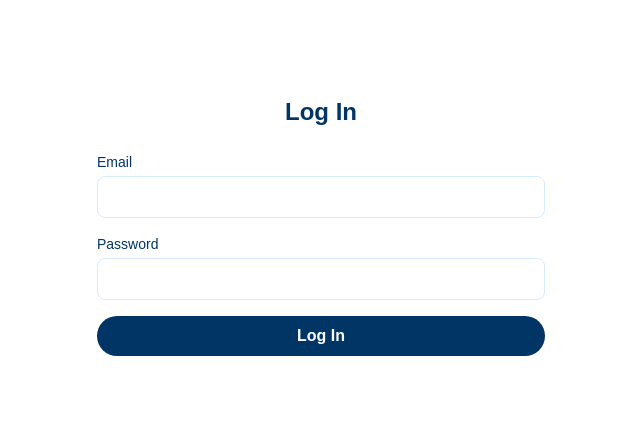
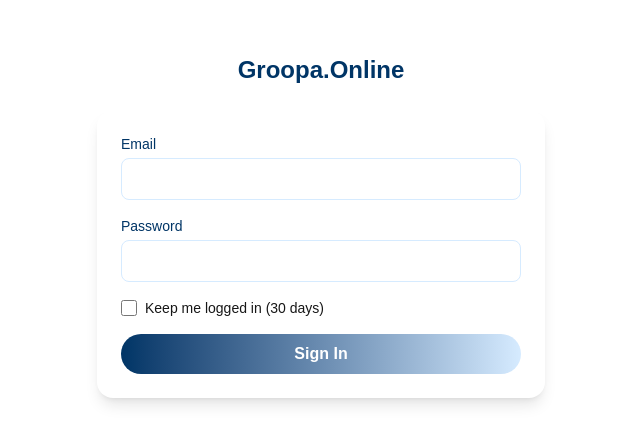
Before and after one commit to LucasBolla94/groopa-app, a Next.js app: page /auth/login in a window 1280 px wide. Shown: the part 174-618 px from the top of the page, without its empty margins (319-959 px from the left). Built offline with nearby package versions, Linux system fonts and the light colour scheme; no server answers.

Commit message:
LoginForm

```diff
--- a/src/app/auth/login/page.tsx
+++ b/src/app/auth/login/page.tsx
@@ -2,13 +2,13 @@
 import type { Metadata } from 'next'
 
 export const metadata: Metadata = {
-  title: 'Login to Groopa',
+  title: 'Groopa.Online – Sign In',
 }
 
 export default function LoginPage() {
   return (
     <main className="flex flex-col items-center justify-center min-h-screen px-4">
-      <h1 className="text-2xl font-bold text-[var(--gp-dark)] mb-6">Log In</h1>
+      <h1 className="text-2xl font-bold text-[var(--gp-dark)] mb-6">Groopa.Online</h1>
       <LoginForm />
     </main>
   )
--- a/src/components/auth/LoginForm.tsx
+++ b/src/components/auth/LoginForm.tsx
@@ -1,46 +1,117 @@
 'use client'
 import { FormEvent, useState } from 'react'
-import { signInWithEmailAndPassword } from 'firebase/auth'
-import { auth } from '@/lib/firebase'
+import {
+  signInWithEmailAndPassword,
+  setPersistence,
+  browserLocalPersistence,
+  browserSessionPersistence,
+} from 'firebase/auth'
+import { doc, getDoc } from 'firebase/firestore'
+import { auth, db } from '@/lib/firebase'
 import Input from './Input'
+import Checkbox from './Checkbox'
 import { useRouter } from 'next/navigation'
+
+type Err = { email?: string; password?: string }
 
 export default function LoginForm() {
   const router = useRouter()
+
+  /* ---------------- state ---------------- */
   const [loading, setLoading] = useState(false)
-  const [error, setError] = useState<string | null>(null)
+  const [errors, setErrors] = useState<Err>({})
+  const [touched, setTouched] = useState<Record<string, boolean>>({})
+  const [successName, setSuccessName] = useState<string | null>(null)
 
+  /* ---------------- validation helpers ---------------- */
+  const isEmail = (e: string) => /^[^\s@]+@[^\s@]+\.[^\s@]+$/.test(e)
+  const validate = (data: FormData): Err => {
+    const err: Err = {}
+    const email = data.get('email') as string
+    if (!isEmail(email)) err.email = 'Invalid email'
+    const pass = data.get('password') as string
+    if (!pass) err.password = 'Required'
+    return err
+  }
+  const filterTouched = (err: Err): Err =>
+    Object.fromEntries(Object.entries(err).filter(([k]) => touched[k]))
+
+  /* ---------------- live validate ---------------- */
+  const handleChange = (e: React.ChangeEvent<HTMLFormElement>) => {
+    setTouched(prev => ({ ...prev, [e.target.name]: true }))
+    setErrors(filterTouched(validate(new FormData(e.currentTarget))))
+  }
+
+  /* ---------------- submit ---------------- */
   const handleSubmit = async (e: FormEvent<HTMLFormElement>) => {
     e.preventDefault()
     const data = new FormData(e.currentTarget)
-    const email = data.get('email') as string
-    const password = data.get('password') as string
+    const errs = validate(data)
+    setErrors(errs)
+    setTouched({ email: true, password: true })
+    if (Object.keys(errs).length) return
+
+    const keepLogged = data.get('remember')
 
     setLoading(true)
-    setError(null)
     try {
-      await signInWithEmailAndPassword(auth, email, password)
-      router.push('/dashboard')
+      await setPersistence(
+        auth,
+        keepLogged ? browserLocalPersistence : browserSessionPersistence
+      )
+
+      const cred = await signInWithEmailAndPassword(
+        auth,
+        data.get('email') as string,
+        data.get('password') as string
+      )
+
+      // fetch firstName from Firestore
+      const snap = await getDoc(doc(db, 'users', cred.user.uid))
+      const firstName = snap.exists() ? (snap.data().firstName as string) : 'User'
+
+      setSuccessName(firstName) // show toast
+      setTimeout(() => router.push('/dash'), 2000)
     } catch (err: any) {
-      setError(err.message)
+      setErrors({ email: err.message })
     } finally {
       setLoading(false)
     }
   }
 
   return (
-    <form onSubmit={handleSubmit} className="flex flex-col gap-4 w-full max-w-md">
-      <Input name="email" type="email" label="Email" required />
-      <Input name="password" type="password" label="Password" required />
+    <>
+      {/* form card */}
+      <form
+        onSubmit={handleSubmit}
+        onChange={handleChange}
+        className="w-full max-w-md bg-[var(--gp-white)] rounded-2xl shadow-lg p-6 flex flex-col gap-4"
+      >
+        <Input name="email" label="Email" type="email" error={errors.email} />
+        <Input name="password" label="Password" type="password" error={errors.password} />
 
-      {error && <p className="text-red-600 text-sm">{error}</p>}
+        {/* remember me */}
+        <Checkbox name="remember" label="Keep me logged in (30 days)" />
 
-      <button
-        disabled={loading}
-        className="rounded-full bg-[var(--gp-dark)] text-[var(--gp-white)] py-2 font-semibold hover:bg-[var(--gp-light)] hover:text-[var(--gp-dark)] transition disabled:opacity-50"
-      >
-        {loading ? 'Signing in…' : 'Log In'}
-      </button>
-    </form>
+        <button
+          disabled={loading || Object.keys(errors).length > 0}
+          className="rounded-full bg-gradient-to-r from-[var(--gp-dark)] to-[var(--gp-light)]
+                     text-[var(--gp-white)] py-2 font-semibold
+                     hover:from-[var(--gp-light)] hover:to-[var(--gp-dark)] hover:text-[var(--gp-dark)]
+                     transition disabled:opacity-50"
+        >
+          {loading ? 'Signing in…' : 'Sign In'}
+        </button>
+      </form>
+
+      {/* success toast */}
+      {successName && (
+        <div className="fixed inset-0 flex items-center justify-center bg-black/60">
+          <div className="bg-[var(--gp-light)] text-[var(--gp-dark)] px-6 py-4 rounded-xl shadow-xl animate-scale">
+            {`Welcome back, ${successName}!`}
+          </div>
+        </div>
+      )}
+    </>
   )
 }
```
